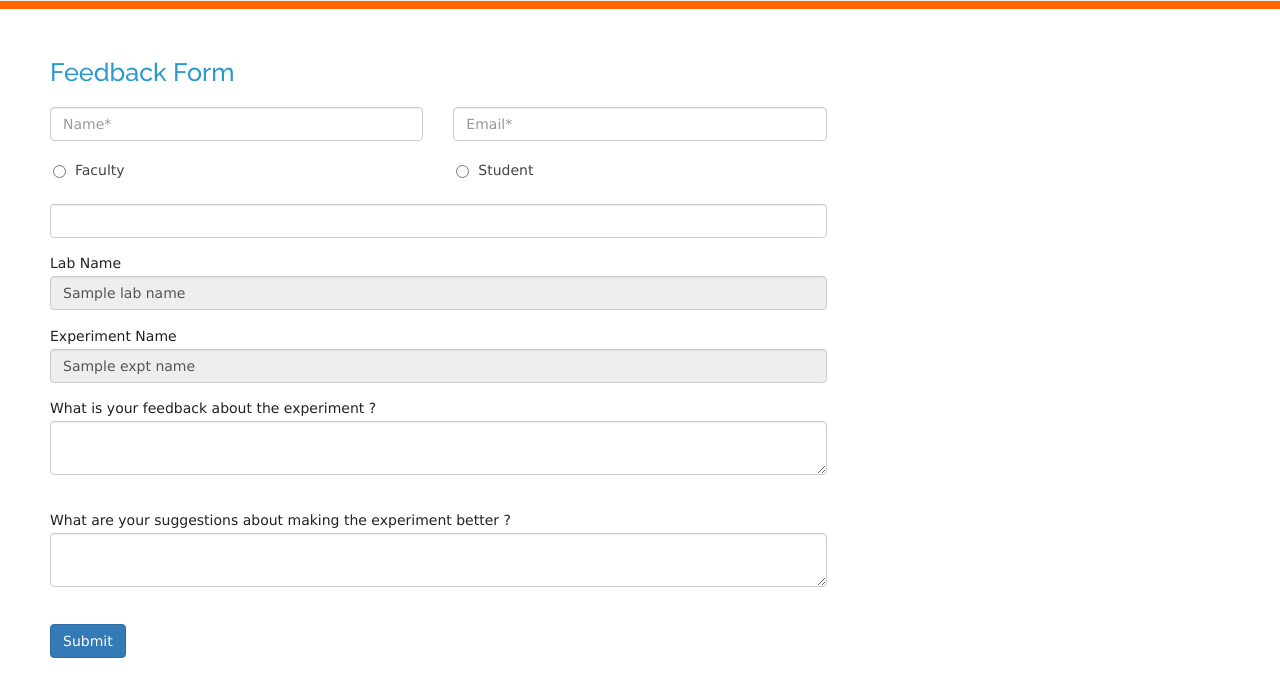
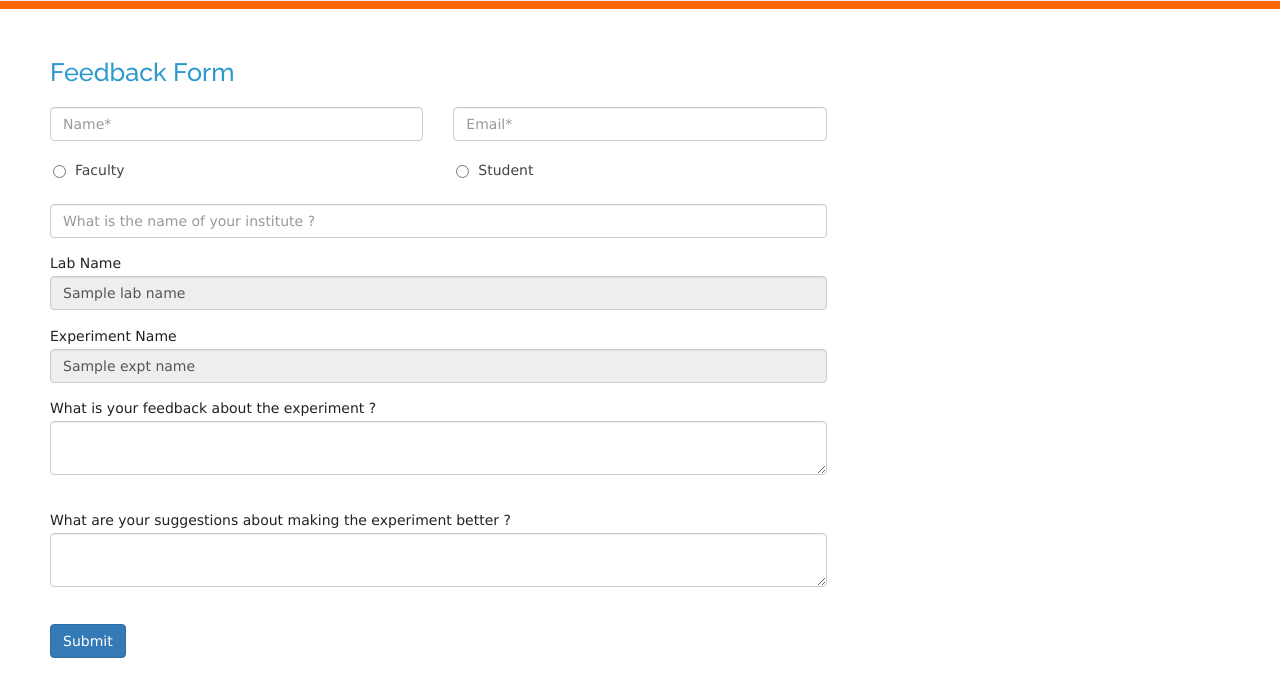
Before and after one commit to vlead/feedback-portal, a Flask app: template templates/feedback.html in a window 1280 px wide. Shown: the part 92-769 px from the top of the page. Run offline with Flask 2, Linux system fonts and the light colour scheme; the template is opened without the code that fills it: most values are stand-ins (such as "Sample title", 1, 10 or a date in 2020).

Commit message:
Added institute name for experiments feedback

```diff
--- a/templates/feedback.html
+++ b/templates/feedback.html
@@ -145,7 +145,7 @@ function prefill()
   {% if expt_name %}
   <div class="row">
 	<div class="col-md-8">
-	  <input id="element_6" name="user_institute" class="form-control" type="text" maxlength="255" value=""/><br>
+	  <input id="element_6" name="user_institute" class="form-control" type="text" maxlength="255" value="" placeholder="What is the name of your institute ? "/><br>
 	  <label class="description" for="element_12">
 	    Lab Name
 	  </label>
```
